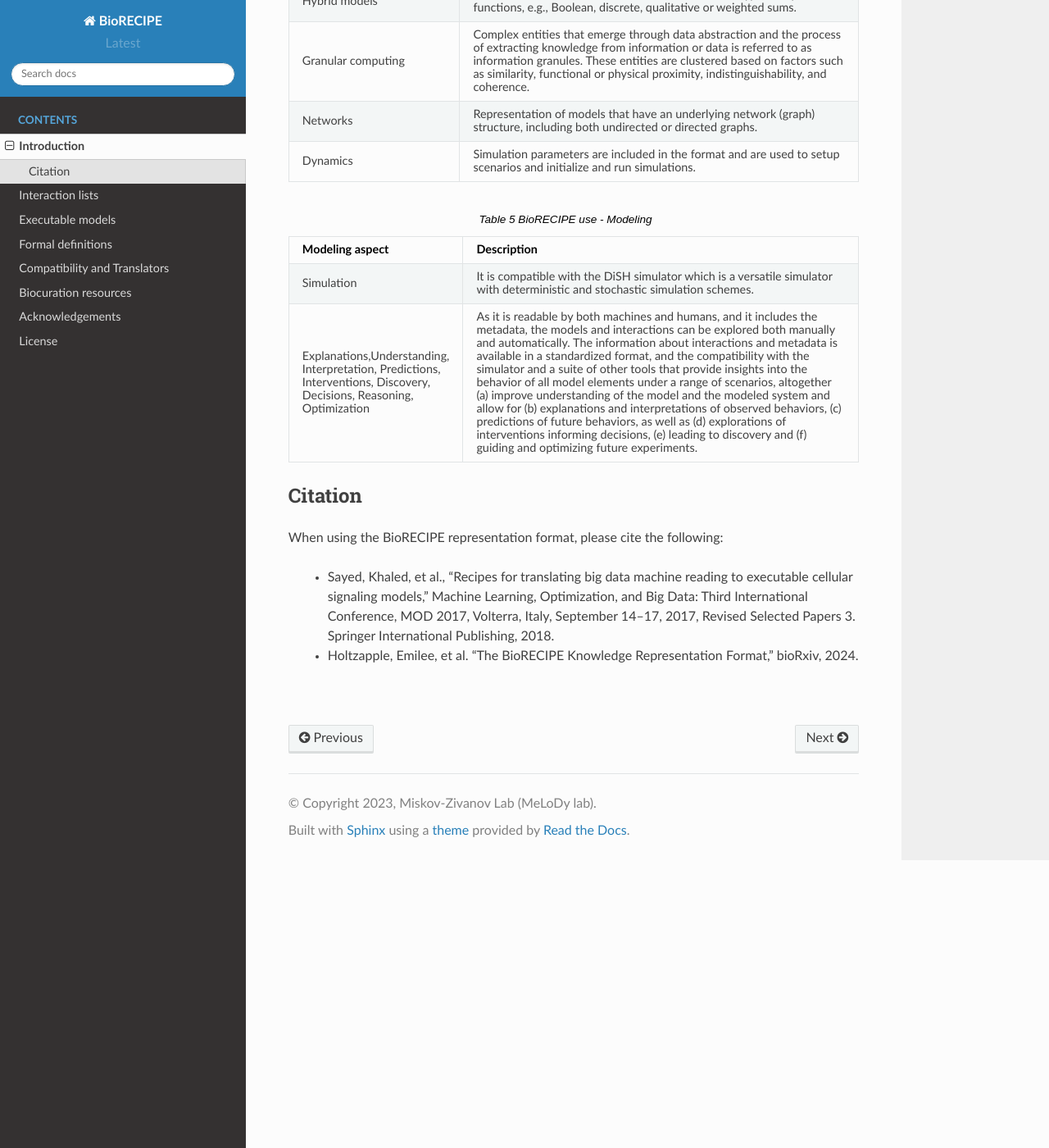
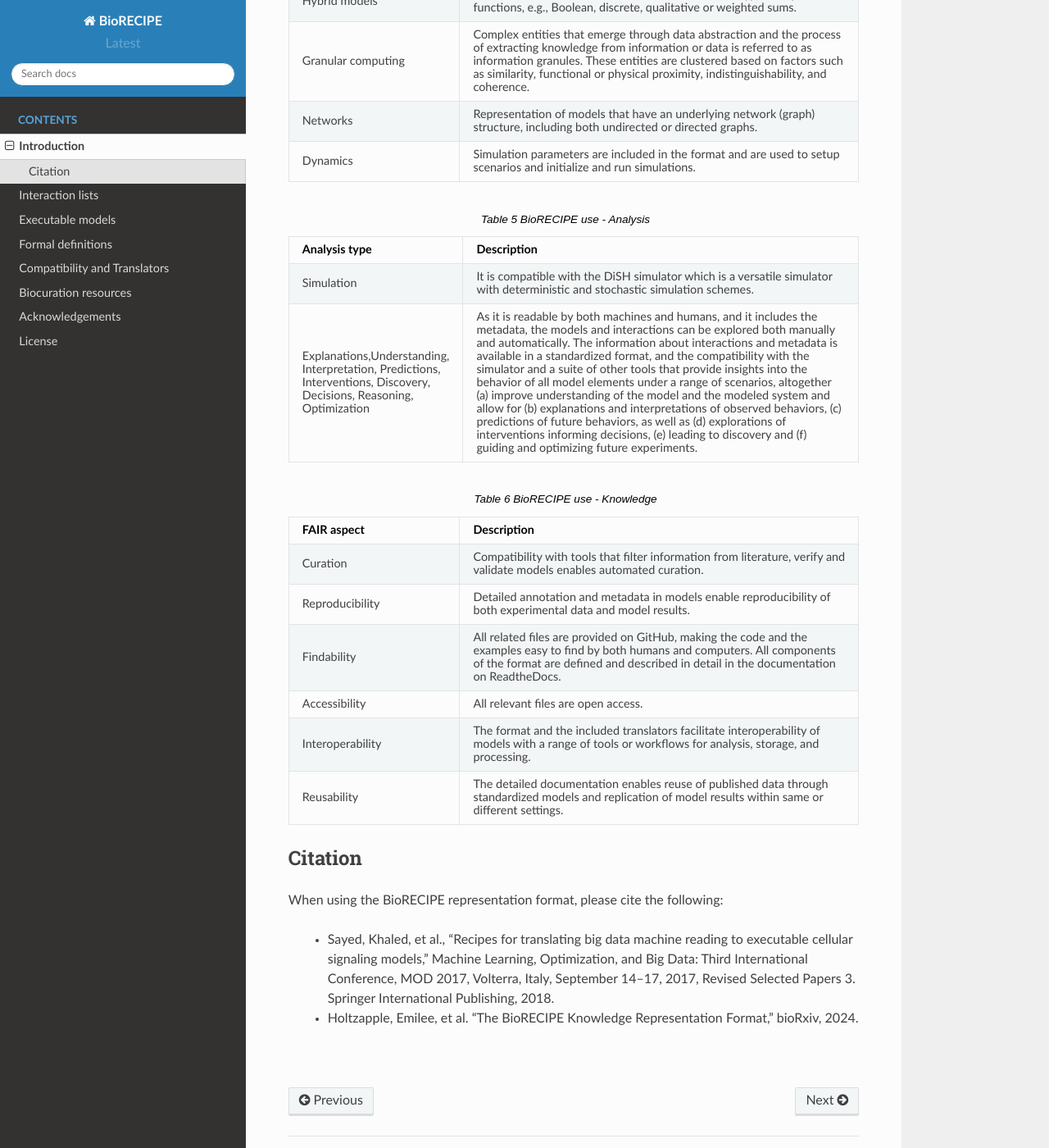
Before and after one commit to pitt-miskov-zivanov-lab/BioRECIPE, a Sphinx documentation site: the page built from docs/introduction.rst, in a window 1280 px wide and 1400 px high, scrolled down 2743 px. Shown: the whole window at 82% size. Built offline with Sphinx 7.4.7 and the Read the Docs theme 2.0.0, drawn with Linux system fonts in a browser that asks for light colours.

Commit message:
Update introduction.rst

```diff
--- a/docs/introduction.rst
+++ b/docs/introduction.rst
@@ -76,13 +76,24 @@ The tables below provide the description of BioRECIPE features and types of mode
     Dynamics, "Simulation parameters are included in the format and are used to setup scenarios and initialize and run simulations."
 
 
-.. csv-table:: BioRECIPE use - Modeling
-    :header: Modeling aspect, Description
+.. csv-table:: BioRECIPE use - Analysis
+    :header: Analysis type, Description
     :widths: 30, 70
 
     Simulation, "It is compatible with the DiSH simulator which is a versatile simulator with deterministic and stochastic simulation schemes."
     "Explanations,Understanding, Interpretation, Predictions, Interventions, Discovery, Decisions, Reasoning, Optimization", "As it is readable by both machines and humans, and it includes the metadata, the models and interactions can be explored both manually and automatically. The information about interactions and metadata is available in a standardized format, and the compatibility with the simulator and a suite of other tools that provide insights into the behavior of all model elements under a range of scenarios, altogether (a) improve understanding of the model and the modeled system and allow for (b) explanations and interpretations of observed behaviors, (c) predictions of future behaviors, as well as (d) explorations of interventions informing decisions, (e) leading to discovery and (f) guiding and optimizing future experiments."
 
+
+.. csv-table:: BioRECIPE use - Knowledge
+    :header: FAIR aspect, Description
+    :widths: 30, 70
+
+    Curation, "Compatibility with tools that filter information from literature, verify and validate models enables automated curation."
+    Reproducibility, "Detailed annotation and metadata in models enable reproducibility of both experimental data and model results."
+    Findability, "All related files are provided on GitHub, making the code and the examples easy to find by both humans and computers. All components of the format are defined and described in detail in the documentation on ReadtheDocs."
+    Accessibility, "All relevant files are open access."
+    Interoperability, "The format and the included  translators facilitate interoperability of models with a range of tools or workflows for analysis, storage, and processing."
+    Reusability, "The detailed documentation enables reuse of published data through standardized models and replication of model results within same or different settings."
 
 
 
```
